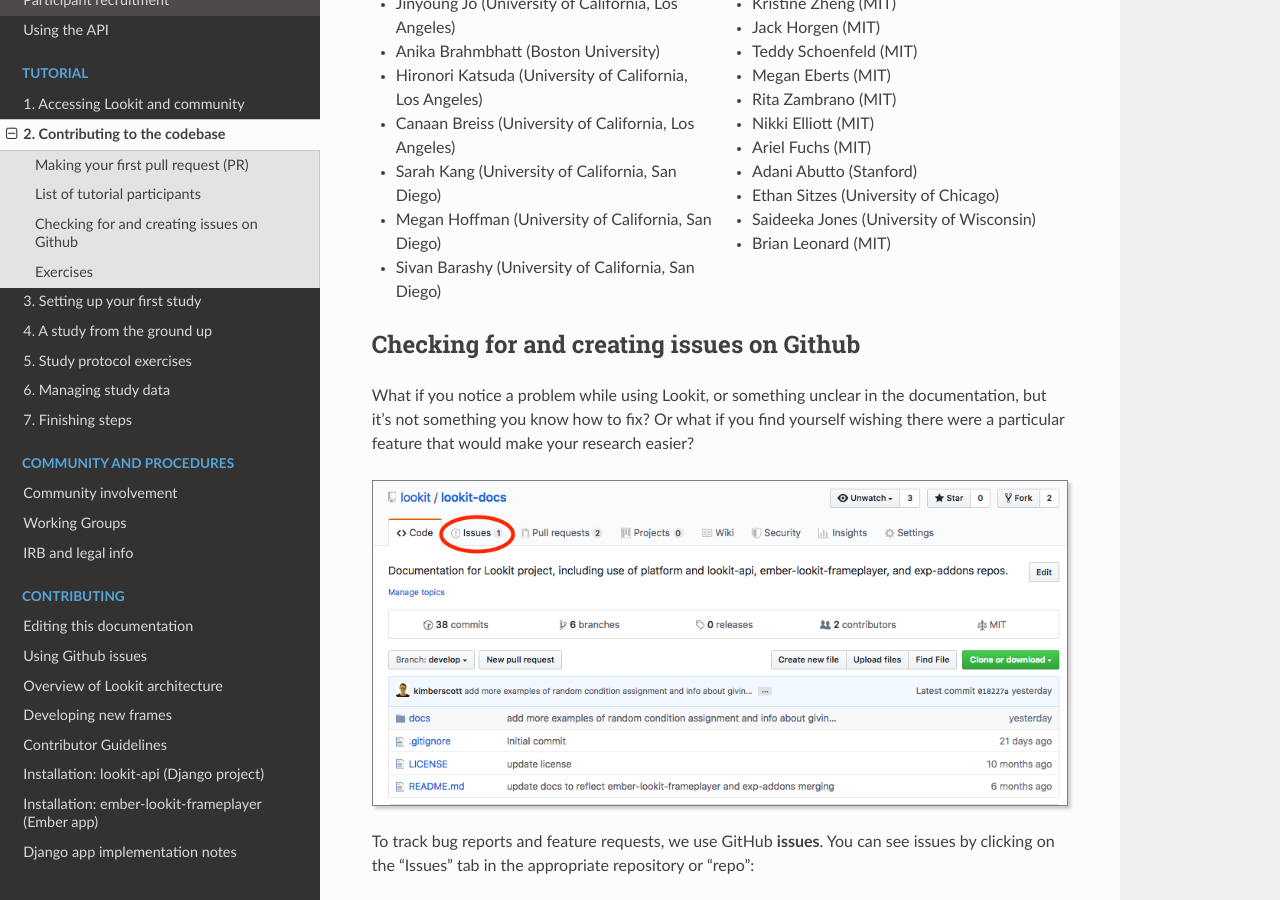
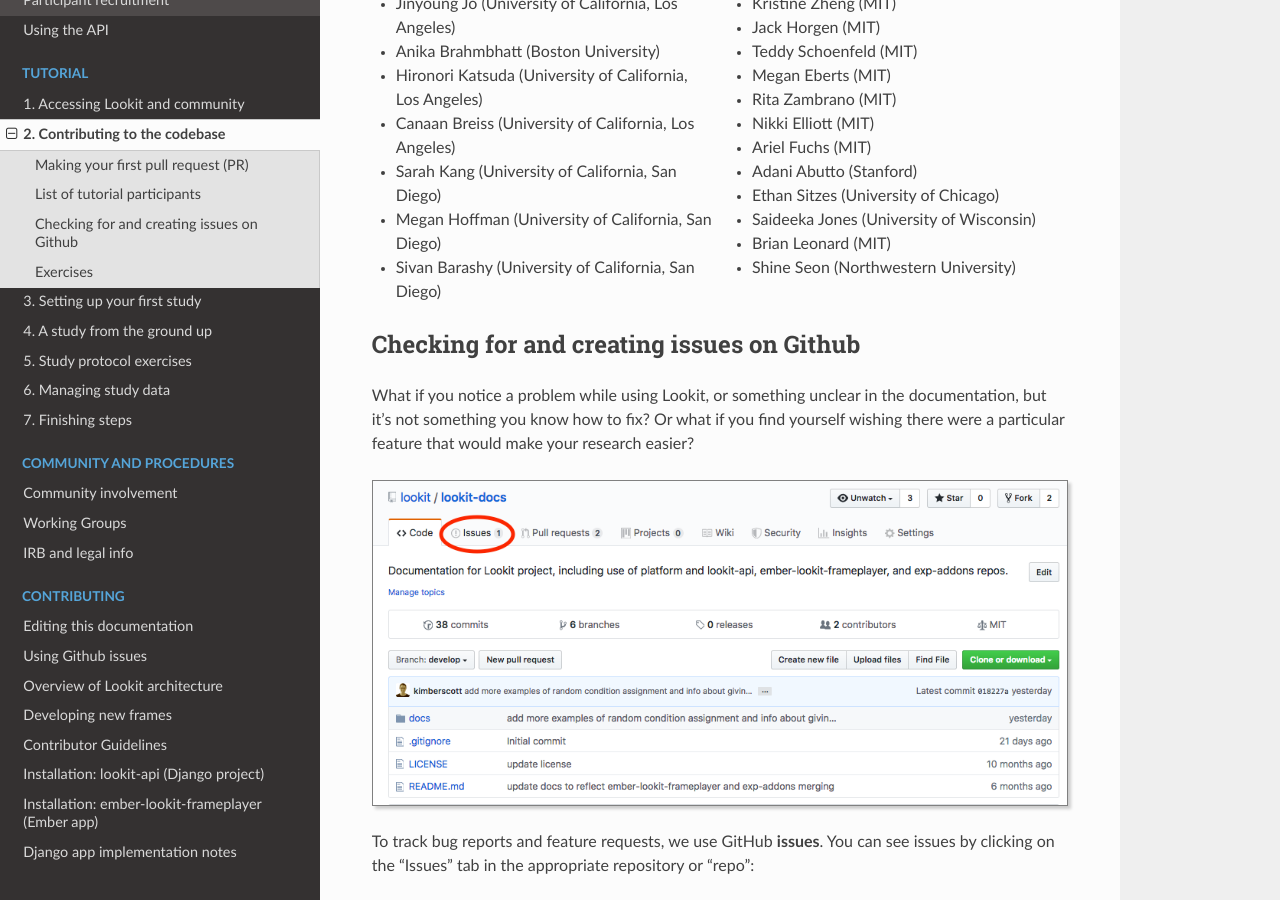
Before and after one commit to lookit/lookit-docs, a Sphinx documentation site: the page built from docs/source/tutorial-contributing.rst, in a window 1280 px wide and 900 px high, scrolled down 7617 px. Built offline with Sphinx 7.4.7 and the Read the Docs theme 2.0.0, drawn with Linux system fonts in a browser that asks for light colours.

Commit message:
Add tutorial participant to list

```diff
--- a/docs/source/tutorial-contributing.rst
+++ b/docs/source/tutorial-contributing.rst
@@ -312,6 +312,7 @@
 - Ethan Sitzes (University of Chicago)
 - Saideeka Jones (University of Wisconsin)
 - Brian Leonard (MIT)
+- Shine Seon (Northwestern University)
 
 Checking for and creating issues on Github
 -------------------------------------------
```
